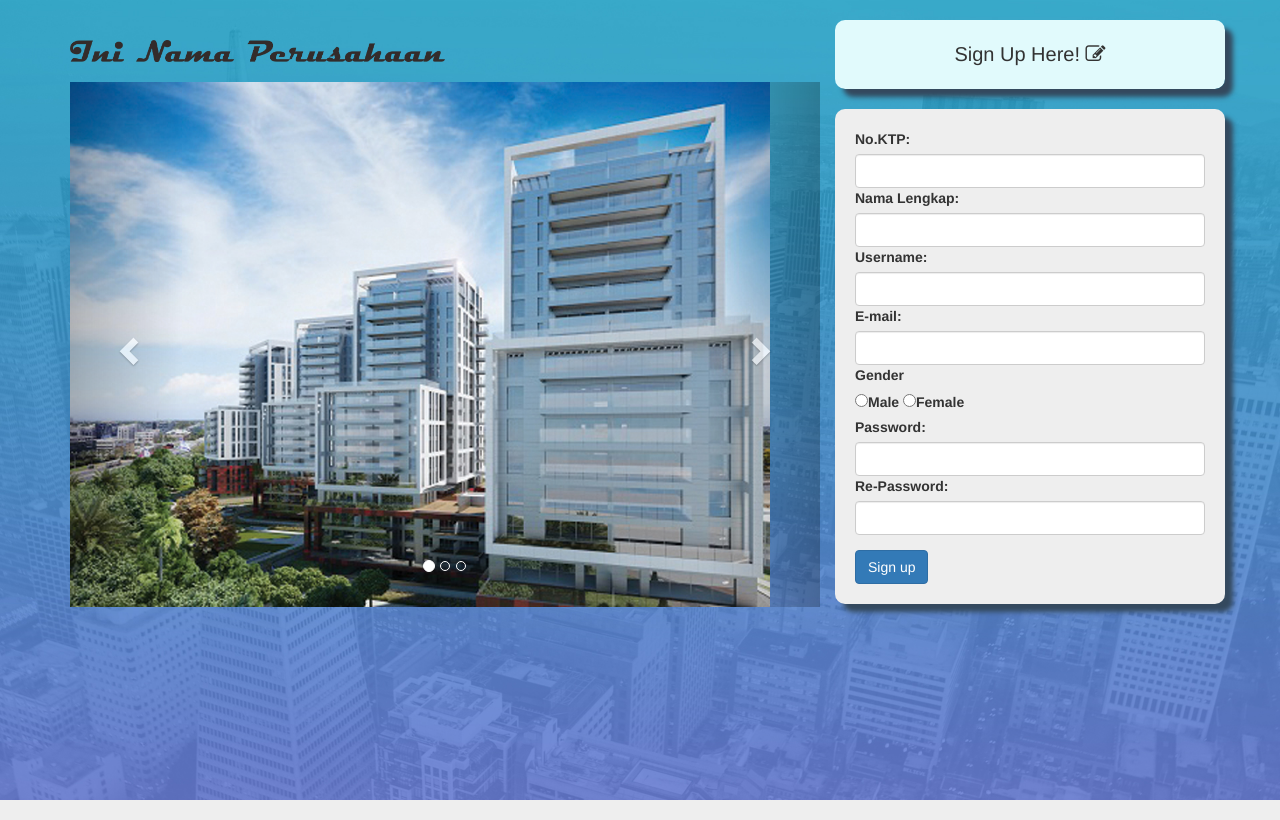
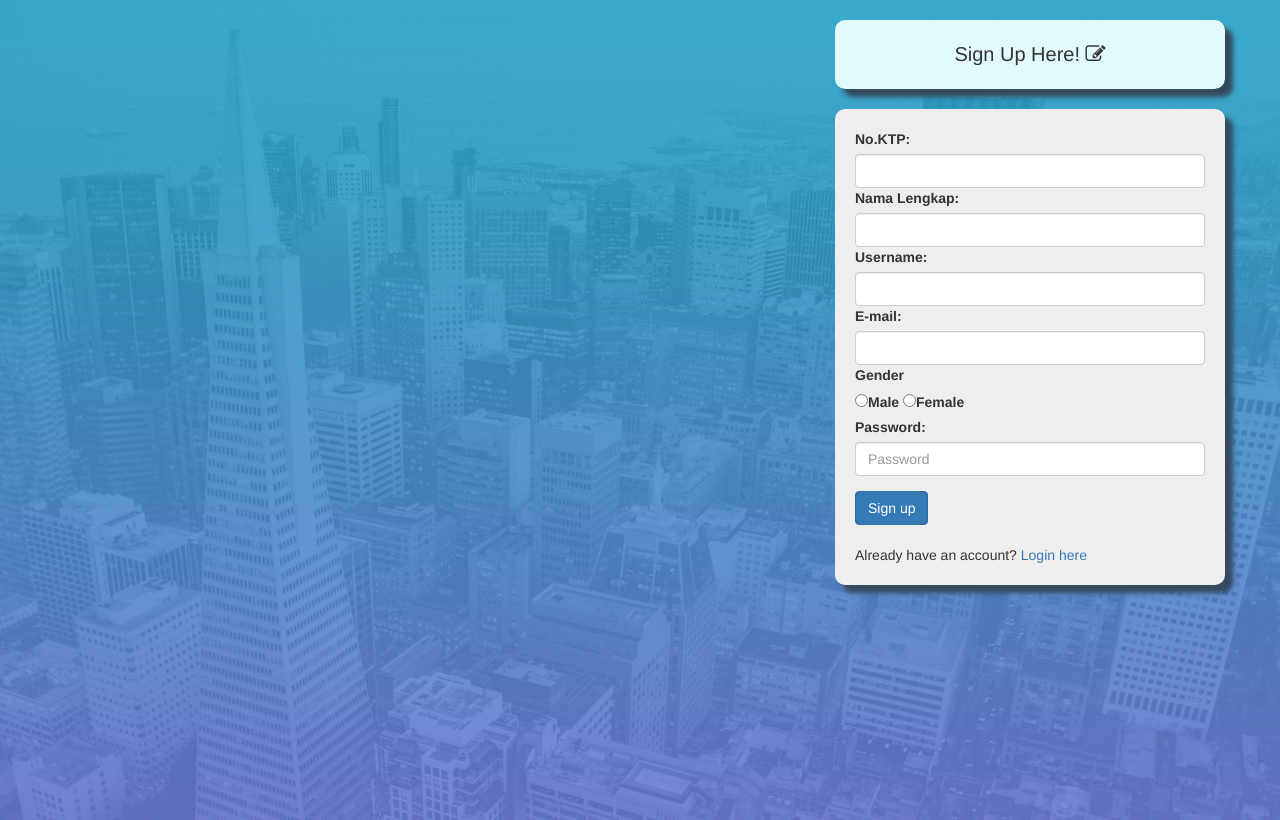
Before and after one commit to eiqhtball/OnlineHRD, a PHP site: page / in a window 1280 px wide. Run offline with PHP 8.4, Linux system fonts and the light colour scheme.

Commit message:
Add files via upload

```diff
--- a/Assets/css/style.css
+++ b/Assets/css/style.css
@@ -1,12 +1,13 @@
 html
 {
 	margin: 0;
+	height: 100%;
 }
 body
 {
-	background-image: url('../img/regis.jpg');
 	background-size:cover;
 	overflow-x:hidden;
+	height: 100%;
 }
 .gambarslide
 {
--- a/index.php
+++ b/index.php
@@ -20,6 +20,7 @@ if (isset($_POST['submit'])) {
 
 	if ($result) {
 		echo '<script>alert("pendaftaran sukses!")</script>';
+		header("Location: home.php");
 	} else {
 		echo '<script>alert("pendaftaran gagal!")</script>';
 	}
@@ -34,13 +35,13 @@ CloseCon($conn);
 <!DOCTYPE html>
 	<html>
 		<head>
-			<title>Login</title>
+			<title>Nama Perusahaan</title>
 			<link rel="stylesheet" type="text/css" href="Assets\css\font-awesome.min.css">
 			<link rel="stylesheet" type="text/css" href="Assets\css\style.css">
 			<link href="Assets/css/bootstrap.min.css" rel="stylesheet">
 			<script src="Assets/js/jquery-3.2.1.min.js"></script>
 		</head>
-		<body>
+		<body style="background-image: url('assets/img/regis.jpg');">
 			<!-- <div class="navbar">
 				<div class="row"s>
 					<div class="col-md-10">
@@ -57,40 +58,7 @@ CloseCon($conn);
 			<div class="container" style="margin-top: 20px;">
 				<div class="row">
 				  	<div class="col-md-8" style="margin-top: 20px;">
-				  		<img src="Assets/img/brand.png" style="width: 50%; height: 50%;"><br><br>
-				  		<div id="myCarousel" class="carousel slide" data-ride="carousel">
-						  <!-- Indicators -->
-						  <ol class="carousel-indicators">
-						    <li data-target="#myCarousel" data-slide-to="0" class="active"></li>
-						    <li data-target="#myCarousel" data-slide-to="1"></li>
-						    <li data-target="#myCarousel" data-slide-to="2"></li>
-						  </ol>
 
-						  <!-- Wrapper for slides -->
-						  <div class="carousel-inner">
-						    <div class="item active">
-						      <img class="gambarslide" src="Assets/img/1.jpg" alt="Los Angeles">
-						    </div>
-
-						    <div class="item">
-						      <img class="gambarslide" src="Assets/img/2.jpg" alt="Chicago">
-						    </div>
-
-						    <div class="item">
-						      <img class="gambarslide" src="Assets/img/2.jpg" alt="New York">
-						    </div>
-						  </div>
-
-						  <!-- Left and right controls -->
-						  <a class="left carousel-control" href="#myCarousel" data-slide="prev">
-						    <span class="glyphicon glyphicon-chevron-left"></span>
-						    <span class="sr-only">Previous</span>
-						  </a>
-						  <a class="right carousel-control" href="#myCarousel" data-slide="next">
-						    <span class="glyphicon glyphicon-chevron-right"></span>
-						    <span class="sr-only">Next</span>
-						  </a>
-						</div>
 				  	</div>
 
 					<div class="col-md-4" style="padding: 0px;">
@@ -103,40 +71,39 @@ CloseCon($conn);
 						<form class="formregis" style="background-color: #EEEEEE; border-radius: 10px;" method="post">
 							<div class="form-group" style="margin-bottom: 0px;">
 								<label>No.KTP:</label>
-								<input type="text" class="form-control" id="noktp" name="ktp">
+								<input type="text" class="form-control" id="noktp" name="ktp" required>
 							</div>
 							<div class="form-group" style="margin-bottom: 0px;">
 								<label>Nama Lengkap:</label>
-								<input type="name" class="form-control" id="name" name="fullname">
+								<input type="name" class="form-control" id="name" name="fullname" required>
 							</div>
 							<div class="form-group" style="margin-bottom: 0px;">
 								<label>Username:</label>
-								<input type="username" class="form-control" id="username" name="username">
+								<input type="username" class="form-control" id="username" name="username" required>
 							</div>
 							<div class="form-group" style="margin-bottom: 0px;">
 								<label>E-mail:</label>
-								<input type="email" class="form-control" id="email" name="email">
+								<input type="email" class="form-control" id="email" name="email" required>
 							</div>
 							<div class="form-group" name="gender" style="margin-bottom: 0px;" >
 								<label>Gender</label><br>
 							  	<input type="radio" name="gender" value="Male"><label>Male</label></input>
 							  	<input type="radio" name="gender" value="Female"><label>Female</label><br></input>
 							</div>
-							<div class="form-group" style="margin-bottom: 0px;" >
+							<div class="form-group" >
 								<label>Password:</label>
-								<input type="password" class="form-control" id="pwd" name="password">
+								<input type="password" placeholder="Password" class="form-control" id="password" name="password" required>
 							</div>
-							<div class="form-group">
+							<!-- <div class="form-group">
 								<label>Re-Password:</label>
-								<input type="password" class="form-control" id="re-pwd" name="re-password">
-							</div>
-							<button type="submit" class="btn btn-primary" name="submit">Sign up</button>
+								<input type="password" placeholder="Confirm Password" class="form-control" id="confirm_password" name="re-password" required>
+							</div> -->
+							<button type="submit" class="btn btn-primary" name="submit">Sign up</button><br><br>
+
+							Already have an account? <a href="login.php">Login here</a>
 						</form>
-
-						</div>
 					</div>
 				</div>
 			</div>
-
 		</body>
 	</html>
```
Also changed, not shown: home.php (added, +59 -0 lines), login.php (added, +65 -0 lines), menu_account.php (added, +42 -0 lines), menu_test.php (added, +43 -0 lines), 2 other files.
